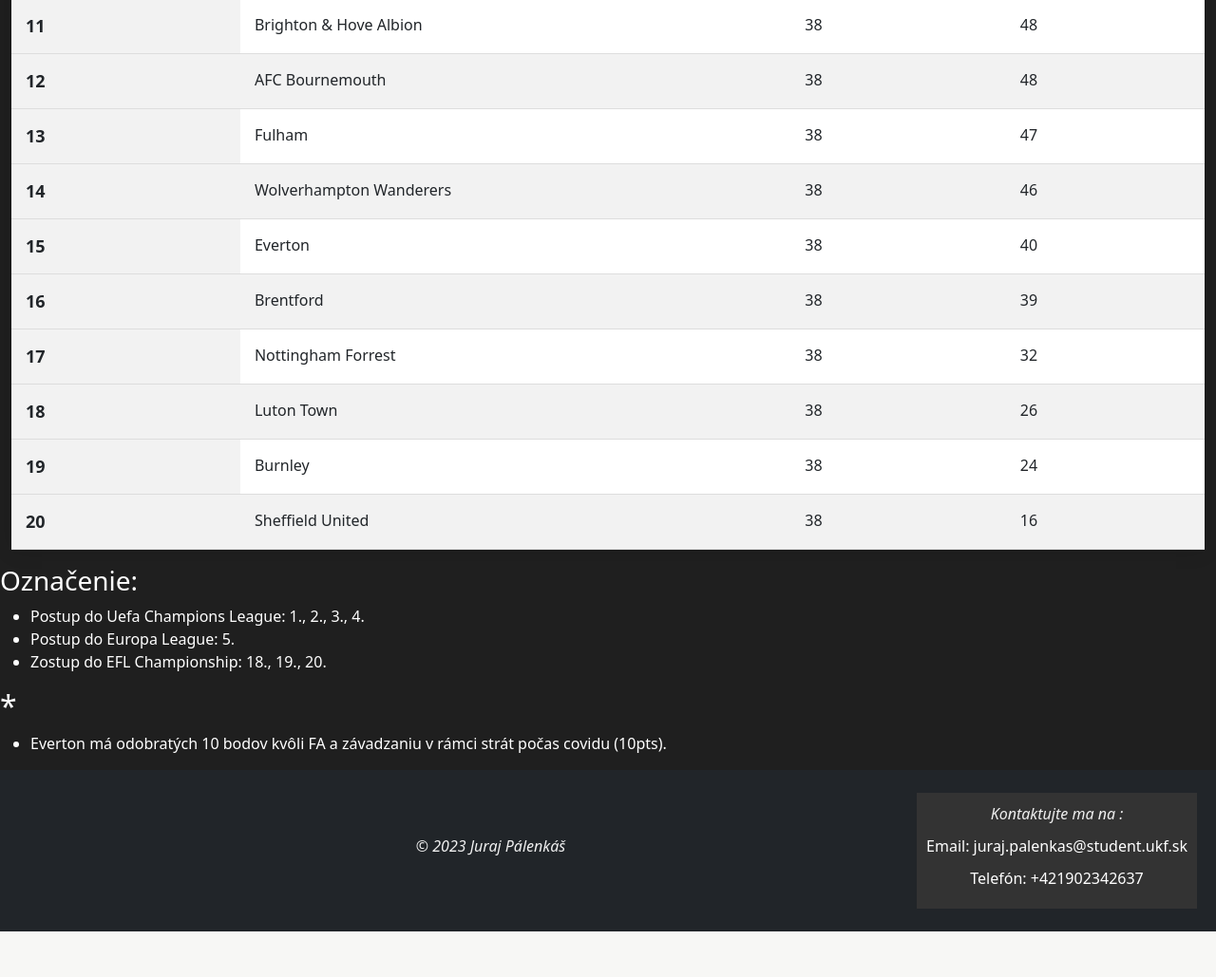
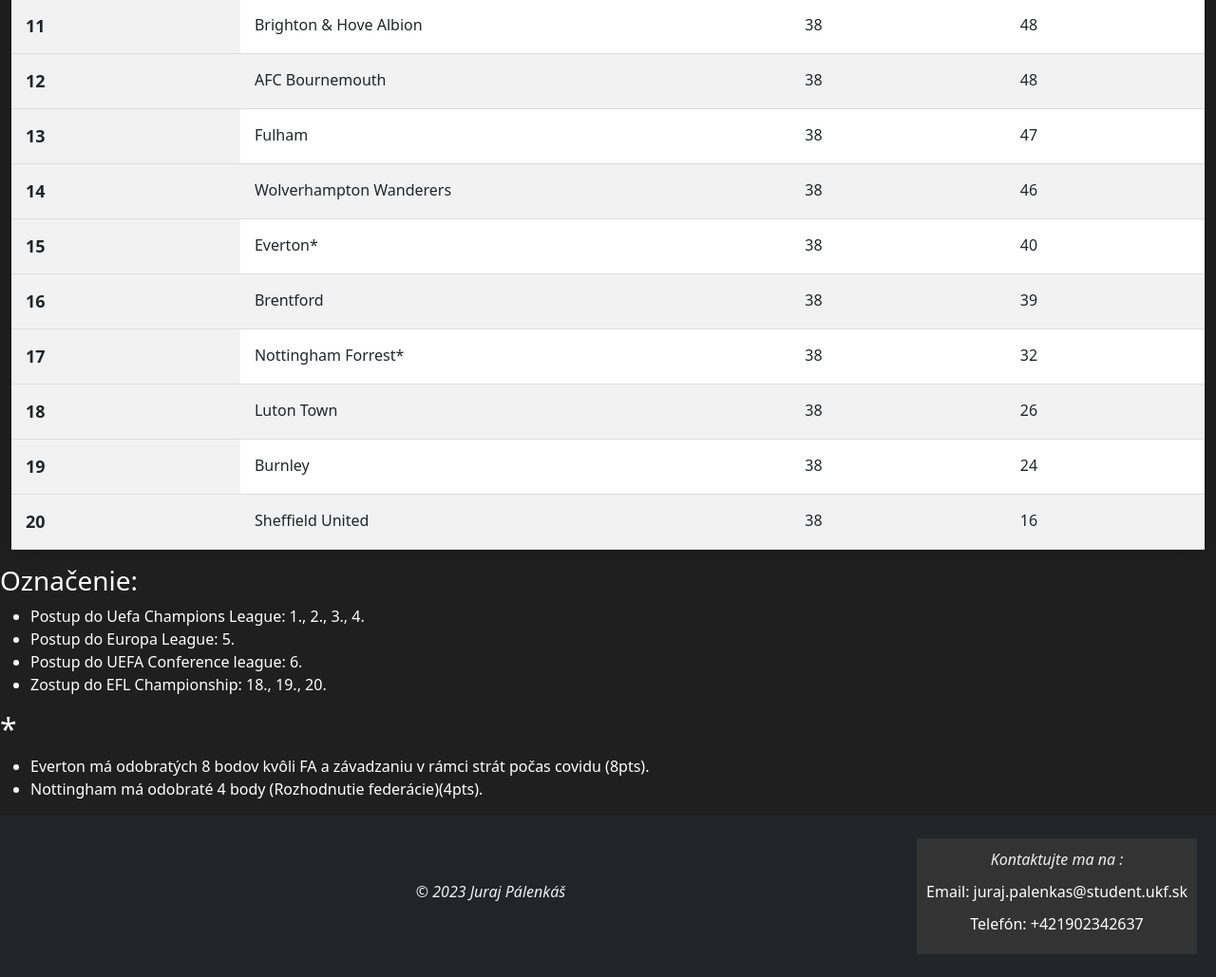
Before and after one commit to JurajPalenkas/ChelseaLondonProjektJurajPalenkas, a PHP site: page / in a window 1280 px wide. Shown: the part 1535-2564 px from the top of the page at 95% size. Before the commit the page ends 2516 px from the top, so only its background shows below. Run offline with PHP 8.4, Linux system fonts and the light colour scheme.

Commit message:
úprava textu a css

```diff
--- a/css/css.css
+++ b/css/css.css
@@ -4,7 +4,7 @@
   color: #ffffff;
 }
 
-/* Úprava veľkosti písma a zarovnania obrázkov v sekcii Main */
+/* Úprava veľkosti písma a zarovnania obrázkov  */
 main img {
   width: 100%;
   max-height: 700px;
--- a/index.php
+++ b/index.php
@@ -7,7 +7,6 @@
   <link href="https://cdn.jsdelivr.net/npm/bootstrap@5.1.3/dist/css/bootstrap.min.css" rel="stylesheet" integrity="sha384-1BmE4kWBq78iYhFldvKuhfTAU6auU8tT94WrHftjDbrCEXSU1oBoqyl2QvZ6jIW3" crossorigin="anonymous">
   <link rel="stylesheet" href="css/css.css">
 </head>
-
 
 
 
@@ -75,9 +74,9 @@
             array("AFC Bournemouth", 38, 48),
             array("Fulham", 38, 47),
             array("Wolverhampton Wanderers", 38, 46),
-            array("Everton", 38, 40),
+            array("Everton*", 38, 40),
             array("Brentford", 38, 39),
-            array("Nottingham Forrest", 38, 32),
+            array("Nottingham Forrest*", 38, 32),
             array("Luton Town", 38, 26),
             array("Burnley", 38, 24),
             array("Sheffield United", 38, 16)
@@ -106,12 +105,14 @@
       <ul>
         <li>Postup do Uefa Champions League: 1., 2., 3., 4.</li>
         <li>Postup do Europa League: 5.</li>
+        <li>Postup do UEFA Conference league: 6.</li>
         <li>Zostup do EFL Championship: 18., 19., 20.</li>
       </ul>
 
       <h2>*</h2>
       <ul>
-        <li>Everton má odobratých 10 bodov kvôli FA a závadzaniu v rámci strát počas covidu (10pts).</li>
+        <li>Everton má odobratých 8 bodov kvôli FA a závadzaniu v rámci strát počas covidu (8pts).</li>
+        <li>Nottingham má odobraté 4 body (Rozhodnutie federácie)(4pts).</li>
       </ul>
     </section>
     <!-------------------------------cookies-------------------------------->
```
